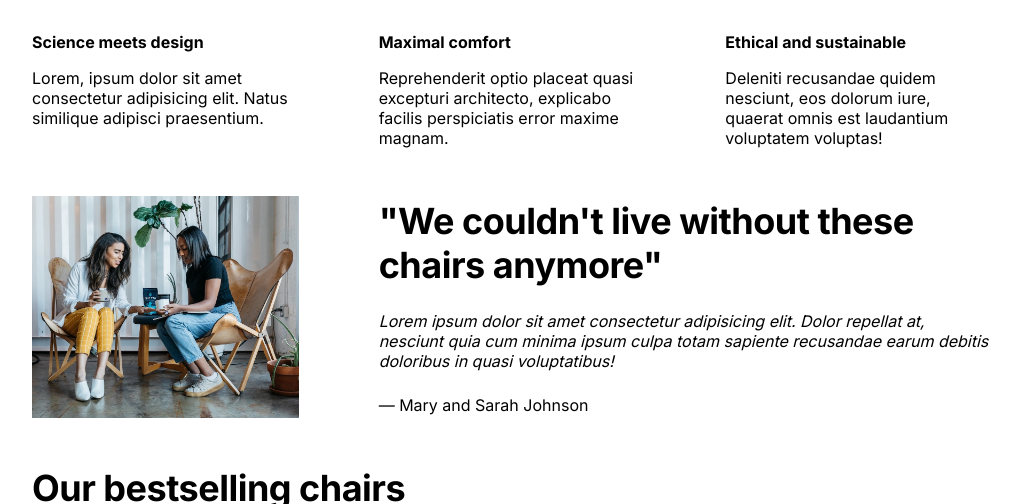
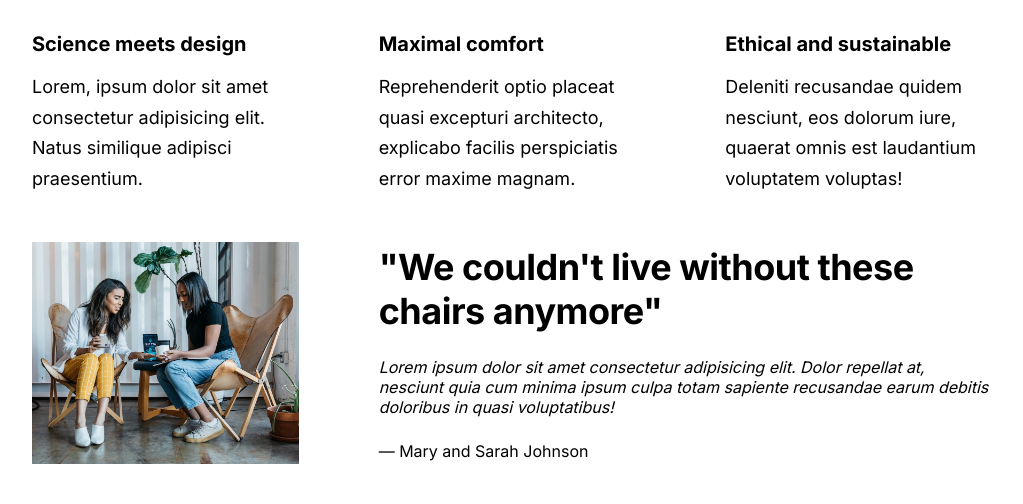
Before and after one commit to abir2907/chair-shop, a plain HTML site: page index.html in a window 1280 px wide. Shown: the part 596-1100 px from the top of the page, without its empty margins (128-1151 px from the left). Drawn offline with Linux system fonts and the light colour scheme.

Commit message:
Add style to features title & text

```diff
--- a/style.css
+++ b/style.css
@@ -80,9 +80,12 @@ img {
 
 .features-title {
   margin-bottom: 16px;
+  font-size: 20px;
 }
 
 .features-text {
+  font-size: 18px;
+  line-height: 1.7;
 }
 
 /* TESTIMONIAL */
```
